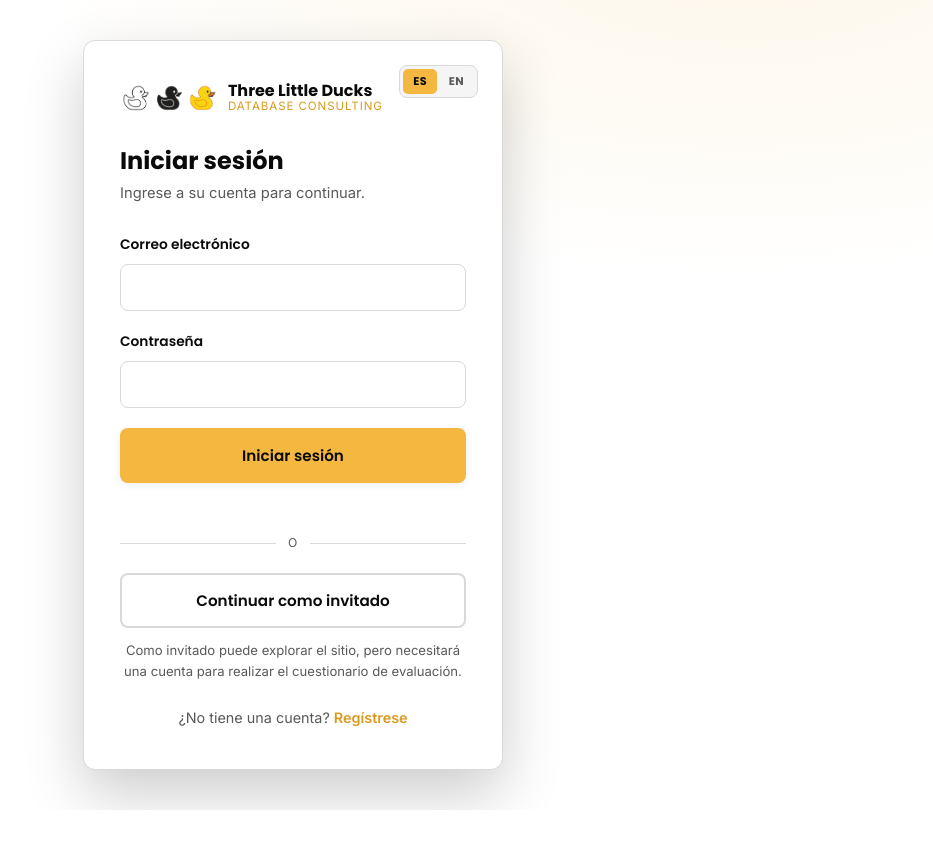
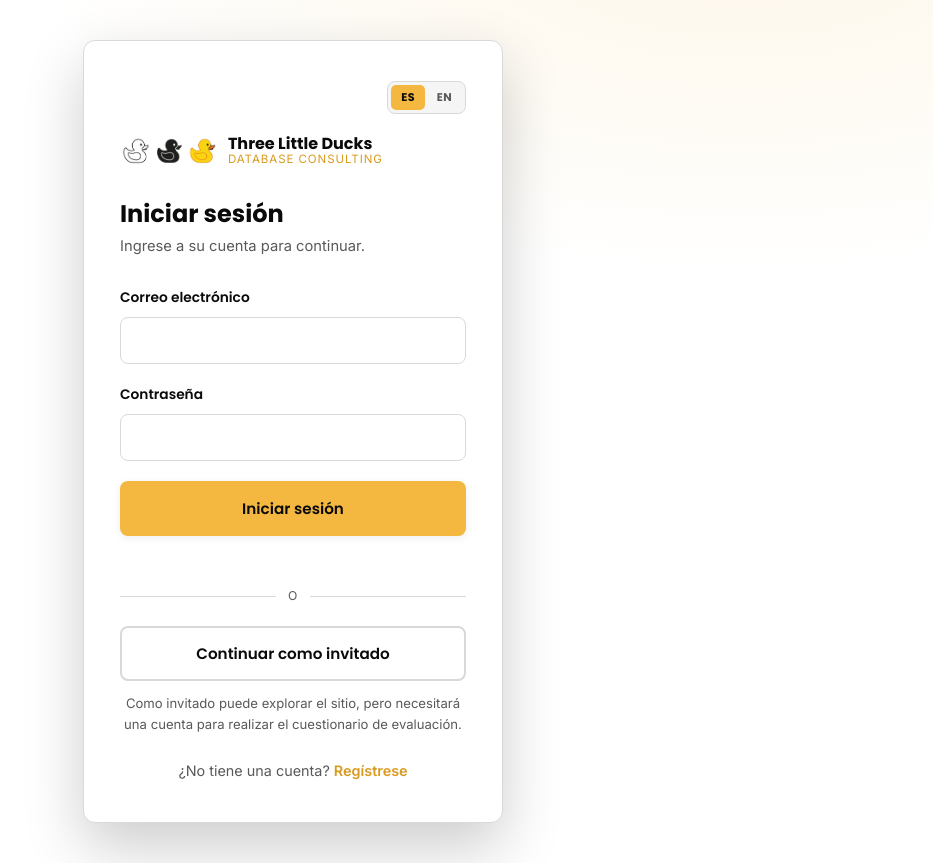
Before and after one commit to dajozu2513/TLD, a plain HTML site: page login.html in a window 1280 px wide. Shown: the whole page, without its empty margins (347-1280 px from the left). Before the commit the page ends 810 px from the top, so only its background shows below. Drawn offline with Linux system fonts and the light colour scheme.

Commit message:
Fix language toggle overlapping the logo on auth pages
The ES/EN toggle on login.html/register.html was absolutely
positioned over the logo, which collided with the brand text on
narrow screens. Made it a normal flex row, right-aligned above the
logo instead.

```diff
--- a/css/styles.css
+++ b/css/styles.css
@@ -819,7 +819,8 @@ p {
 }
 
 .auth-card {
-  position: relative;
+  display: flex;
+  flex-direction: column;
   width: 100%;
   max-width: 420px;
   background: var(--white);
@@ -830,9 +831,8 @@ p {
 }
 
 .auth-lang-toggle {
-  position: absolute;
-  top: 24px;
-  right: 24px;
+  align-self: flex-end;
+  margin-bottom: 20px;
 }
 
 .auth-logo {
```
